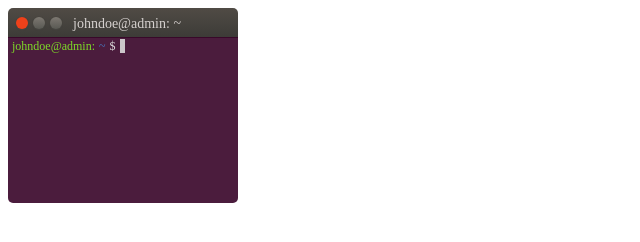
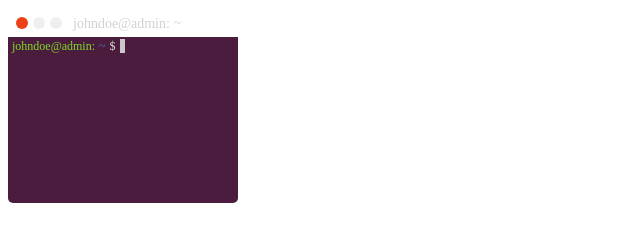
Before and after one commit to HassaineAnis/webstat, a plain HTML site: page index.html in a window 1280 px wide. Shown: the whole page, without its empty margins (0-640 px from the left). Drawn offline with Linux system fonts and the light colour scheme.

Commit message:
Update style.css

```diff
--- a/style.css
+++ b/style.css
@@ -11,7 +11,7 @@
   box-sizing: border-box;
   border-top-left-radius: 5px;
   border-top-right-radius: 5px;
-  background: linear-gradient(#504b45 0%, #3c3b37 100%);
+ /* background: linear-gradient(#504b45 0%, #3c3b37 100%);*/
 }
 
 .butt {
@@ -31,9 +31,9 @@
   box-sizing: border-box;
   border: none;
   border-radius: 100%;
-  background: linear-gradient(#7d7871 0%, #595953 100%);
+/*  background: linear-gradient(#7d7871 0%, #595953 100%);
   text-shadow: 0px 1px 0px rgba(255,255,255,0.2);
-  box-shadow: 0px 0px 1px 0px #41403A, 0px 1px 1px 0px #474642;
+  box-shadow: 0px 0px 1px 0px #41403A, 0px 1px 1px 0px #474642;*/
 }
 
 .btn-color {
```
